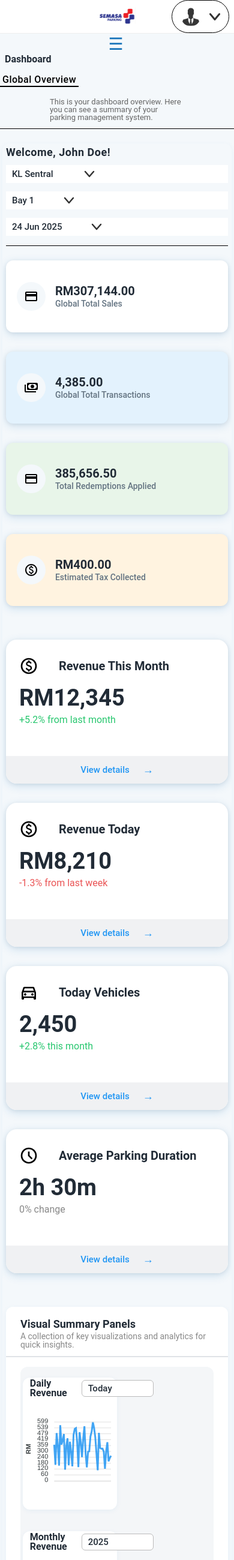
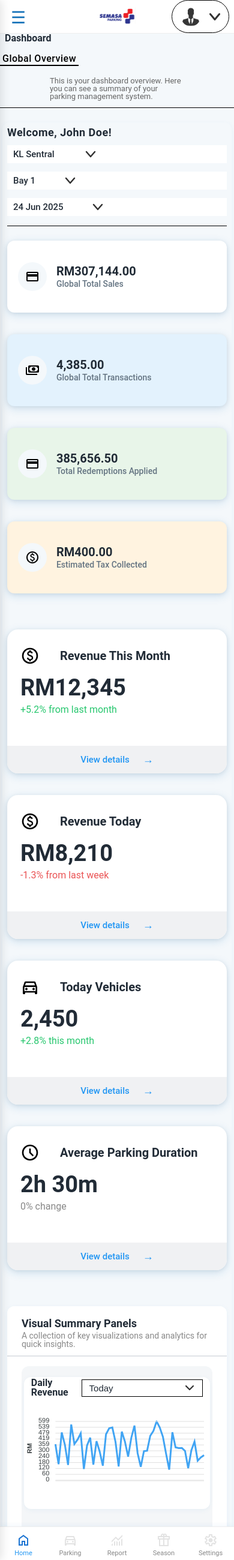
Before and after one commit to ribbonjikough/Front-end-CPMS, a PHP site: page /index.php in a window 390 px wide. Shown: the whole page at 60% size. Run offline with PHP 8.4, Linux system fonts and the light colour scheme; some libraries are stand-ins or nearby versions.

Commit message:
Add mobile navigation and sidebar drawer support
Introduced a mobile bottom navigation bar and a mobile sidebar drawer for improved mobile usability. Updated CSS for responsive layouts, added JavaScript to handle mobile drawer interactions and active nav highlighting, and modified topbar and index.php to include new navigation elements and dropdown styling.

```diff
--- a/frontend/assets/css/style.css
+++ b/frontend/assets/css/style.css
@@ -1041,6 +1041,7 @@ html {
     color: #888
   }
   .page-header {
+    position: relative;
     padding: 18px 0 12px 0
   }
   .page-title {
@@ -1101,39 +1102,68 @@ html {
   .sidebar-overlay.active {
     display: block
   }
-  .main-row {
-    flex-direction: column
-  }
-  .page-wrapper {
-    margin-left: 0;
-    width: 100vw;
-    min-width: 0;
-    height: auto
-  }
-  .row,
-  .row-big-cards {
-    flex-direction: column;
-    margin-left: 0;
-    margin-right: 0
-  }
-  .col-12 {
-    flex: 0 0 100%;
-    max-width: 100%
-  }
-  .col-lg-3,
-  .col-sm-6 {
-    max-width: 100%;
-    flex: 0 0 100%
-  }
-  .content {
-    width: 98%;
-    padding: 6px
-  }
-  .big-card,
-  .dash-widget {
-    min-width: 0;
-    width: 100%;
-    margin-bottom: 14px
+  .mobile-side-drawer {
+    position: fixed;
+    top: 0; left: 0;
+    width: 80vw;
+    max-width: 320px;
+    height: 100vh;
+    background: #fff;
+    box-shadow: 2px 0 16px rgba(0,0,0,0.12);
+    z-index: 3000;
+    transform: translateX(-100%);
+    transition: transform 0.25s cubic-bezier(.4,0,.2,1);
+    overflow-y: auto;
+    display: block;
+  }
+  .mobile-side-drawer.open {
+    transform: translateX(0);
+  }
+  .sidebar-overlay {
+    display: none;
+    position: fixed;
+    top: 0; left: 0; right: 0; bottom: 0;
+    background: rgba(33, 43, 54, 0.32);
+    z-index: 2999;
+  }
+  .sidebar-overlay.active {
+    display: block;
+  }
+  .sidebar-toggle {
+    display: inline-block !important;
+    position: absolute;
+    left: 12px;
+    top: 12px;
+    z-index: 3100;
+    background: none;
+    border: none;
+    font-size: 28px;
+    color: #1572b9;
+    cursor: pointer;
+  }
+  /* Hide desktop sidebars on mobile */
+  .primary-side-menu, .side-menu {
+    display: none !important;
+  }
+}
+@media (max-width:999px) {
+  .filters-row {
+    flex-direction: column !important;
+    align-items: stretch !important;
+    gap: 10px !important;
+    background: none !important;
+  }
+  .filter-btns,
+  .filter-dropdown,
+  .filter-search {
+    min-width: 0 !important;
+    width: 100% !important;
+    max-width: 100% !important;
+    margin-left: 0 !important;
+  }
+  .filter-btns {
+    justify-content: flex-start !important;
+    margin-top: 8px !important;
   }
 }
 .filters-row {
@@ -1813,3 +1843,56 @@ html {
 .legend-dot.tng { background: #ffb300; }
 .legend-dot.visa { background: #43a047; }
 .legend-dot.mastercard { background: #8e24aa; }
+
+.mobile-bottom-nav {
+  display: none;
+}
+
+@media (max-width: 600px) {
+  .mobile-bottom-nav {
+    position: fixed;
+    left: 0; right: 0; bottom: 0;
+    height: 56px;
+    background: #fff;
+    border-top: 1px solid #eee;
+    display: flex;
+    justify-content: space-around;
+    align-items: center;
+    z-index: 2002;
+    box-shadow: 0 -2px 8px rgba(21,114,185,.06);
+  }
+  .mobile-bottom-nav .nav-icon {
+    flex: 1;
+    text-align: center;
+    padding: 4px 0 0 0;
+    color: #888;
+    font-size: 11px;
+    text-decoration: none;
+    display: flex;
+    flex-direction: column;
+    align-items: center;
+    gap: 2px;
+  }
+  .mobile-bottom-nav .nav-icon img {
+    width: 24px;
+    height: 24px;
+    margin-bottom: 2px;
+    display: block;
+  }
+  .mobile-bottom-nav .nav-icon.active,
+  .mobile-bottom-nav .nav-icon:active {
+    color: #2196f3;
+  }
+  .mobile-bottom-nav .nav-icon.active img,
+  .mobile-bottom-nav .nav-icon:active img {
+    filter: brightness(0) saturate(100%) invert(33%) sepia(99%) saturate(749%) hue-rotate(181deg) brightness(97%) contrast(101%);
+  }
+  /* Hide sidebars on mobile */
+  .primary-side-menu,
+  .side-menu {
+    display: none !important;
+  }
+  body {
+    padding-bottom: 56px !important; /* Prevent content underlap */
+  }
+}
--- a/frontend/assets/js/script.js
+++ b/frontend/assets/js/script.js
@@ -198,3 +198,106 @@ document.addEventListener('DOMContentLoaded', function () {
 
   renderTable();
 });
+
+document.addEventListener('DOMContentLoaded', function () {
+  if (window.innerWidth < 600) {
+    // Highlight the active nav icon based on current page
+    const navLinks = document.querySelectorAll('.mobile-bottom-nav .nav-icon');
+    const current = location.pathname.split('/').pop();
+    navLinks.forEach(link => {
+      if (link.getAttribute('href').includes(current)) {
+        link.classList.add('active');
+      }
+    });
+  }
+});
+
+document.addEventListener('DOMContentLoaded', function () {
+  // Only run on mobile
+  if (window.innerWidth >= 600) return;
+
+  const sidebarToggle = document.querySelector('.sidebar-toggle');
+  const overlay = document.querySelector('.sidebar-overlay');
+  const drawer = document.getElementById('mobile-side-drawer');
+
+  // Hide drawer and overlay if not mobile
+  function enforceMobileDrawerVisibility() {
+    if (!isMobile()) {
+      if (drawer) drawer.classList.remove('open');
+      if (overlay) overlay.classList.remove('active');
+      if (drawer) drawer.style.display = 'none';
+      if (overlay) overlay.style.display = 'none';
+      document.body.style.overflow = '';
+    } else {
+      if (drawer) drawer.style.display = 'block';
+      if (overlay) overlay.style.display = '';
+    }
+  }
+
+  // Only attach events if mobile
+  function setupMobileDrawerEvents() {
+    if (!isMobile()) return;
+
+    // Map primary section to sidebar partial
+    const sidebarMap = {
+      home: 'assets/partials/sidebar_home.php',
+      parking: 'assets/partials/sidebar_parking.php',
+      report: 'assets/partials/sidebar_report.php',
+      season: 'assets/partials/sidebar_season.php',
+      settings: 'assets/partials/sidebar_settings.php'
+    };
+
+    function getCurrentSection() {
+      const active = document.querySelector('.mobile-bottom-nav .nav-icon.active');
+      return active ? active.getAttribute('data-section') : 'home';
+    }
+
+    function loadSidebar(section) {
+      const url = sidebarMap[section] || sidebarMap.home;
+      fetch(url)
+        .then(res => res.text())
+        .then(html => {
+          const temp = document.createElement('div');
+          temp.innerHTML = html;
+          const sideMenu = temp.querySelector('.side-menu');
+          drawer.innerHTML = '';
+          if (sideMenu) {
+            drawer.appendChild(sideMenu);
+          } else {
+            drawer.innerHTML = '<div style="padding:24px;">Menu not found.</div>';
+          }
+        });
+    }
+
+    function openDrawer() {
+      if (!isMobile()) return;
+      const section = getCurrentSection();
+      loadSidebar(section);
+      drawer.classList.add('open');
+      overlay.classList.add('active');
+      document.body.style.overflow = 'hidden';
+    }
+
+    function closeDrawer() {
+      drawer.classList.remove('open');
+      overlay.classList.remove('active');
+      document.body.style.overflow = '';
+    }
+
+    if (sidebarToggle) {
+      sidebarToggle.onclick = openDrawer;
+    }
+    if (overlay) {
+      overlay.onclick = closeDrawer;
+    }
+    document.addEventListener('keydown', function(e) {
+      if (e.key === 'Escape' && isMobile()) closeDrawer();
+    });
+  }
+
+  enforceMobileDrawerVisibility();
+  window.addEventListener('resize', enforceMobileDrawerVisibility);
+
+  setupMobileDrawerEvents();
+  window.addEventListener('resize', setupMobileDrawerEvents);
+});
--- a/frontend/assets/partials/topbar.php
+++ b/frontend/assets/partials/topbar.php
@@ -8,6 +8,8 @@
     <link rel="stylesheet" href="assets/css/style.css" />
   </head>
   <body>
+  <div id="mobile-side-drawer" class="mobile-side-drawer"></div>
+
     <div class="top-menu">
       <div class="logo-walkin-search">
         <img class="image" src="assets/img/company-logo2.png" />
@@ -33,5 +35,27 @@
     </button>
     <!-- Add this overlay for mobile sidebar -->
     <div class="sidebar-overlay"></div>
+        <nav class="mobile-bottom-nav">
+      <a href="index.php" class="nav-icon" data-section="home">
+        <img src="assets/img/home_24dp_E3E3E3_FILL0_wght400_GRAD0_opsz24.svg" alt="Home">
+        <span>Home</span>
+      </a>
+      <a href="car_in_park.php" class="nav-icon" data-section="parking">
+        <img src="assets/img/directions_car_24dp_E3E3E3_FILL0_wght400_GRAD0_opsz24.svg" alt="Parking">
+        <span>Parking</span>
+      </a>
+      <a href="transactions.php" class="nav-icon" data-section="report">
+        <img src="assets/img/monitoring_24dp_E3E3E3_FILL0_wght400_GRAD0_opsz24.svg" alt="Report">
+        <span>Report</span>
+      </a>
+      <a href="season_parking_list.php" class="nav-icon" data-section="season">
+        <img src="assets/img/featured_seasonal_and_gifts_24dp_E3E3E3_FILL0_wght400_GRAD0_opsz24 (1).svg" alt="Season">
+        <span>Season</span>
+      </a>
+      <a href="settings.php" class="nav-icon" data-section="settings">
+        <img src="assets/img/settings_24dp_E3E3E3_FILL0_wght400_GRAD0_opsz24.svg" alt="Settings">
+        <span>Settings</span>
+      </a>
+    </nav>
   </body>
 </html>
--- a/frontend/index.php
+++ b/frontend/index.php
@@ -179,16 +179,19 @@ $page_subtext = 'This is your dashboard overview. Here you can see a summary of
                     <div class="card-body">
                         <div class="summary-chart-box">
                             <!-- Left column: two stacked line charts -->
-                            <div class="col-lg-6 col-sm-12" style="display:flex;flex-direction:column;gap:18px;width:50%;">
+                            <div class="col-lg-6 col-sm-12" style="display:flex;flex-direction:column;gap:18px;width:100%;">
                                 <!-- Daily Revenue Line Chart -->
                                 <div class="graph-container" style="height:220px;">
-                                    <div class="chart-header filter-box">
+                                    <div class="chart-header filter-box" style="display:flex;align-items:center;justify-content:space-between;">
                                         <span class="chart-header-title">Daily Revenue</span>
-                                        <select class="filter-select">
+                                        <div class="dropdown-wrapper">
+                                            <select class="dropdown">
                                                 <option>Today</option>
                                                 <option>Yesterday</option>
                                                 <option>This Week</option>
                                             </select>
+                                            <span class="dropdown-polygon"></span>
+                                        </div>
                                     </div>
                                     <div id="dashboard_graph_1" style="width:100%;height:100%;"></div>
                                 </div>
@@ -196,25 +199,31 @@ $page_subtext = 'This is your dashboard overview. Here you can see a summary of
                                 <div class="graph-container" style="height:220px;">
                                     <div class="chart-header filter-box">
                                         <span class="chart-header-title">Monthly Revenue</span>
-                                        <select class="filter-select" style="min-width:120px;">
+                                        <div class="dropdown-wrapper">
+                                            <select class="dropdown" style="min-width:120px;">
                                                 <option>2025</option>
                                                 <option>2024</option>
                                                 <option>2023</option>
                                             </select>
+                                            <span class="dropdown-polygon"></span>
+                                        </div>
                                     </div>
                                     <div id="dashboard_graph_2" style="width:100%;height:100%;"></div>
                                 </div>
                             </div>
                             <!-- Right column: pie chart -->
-                            <div class="col-lg-6 col-sm-12" style="display:flex;flex-direction:column;gap:18px;width:50%;height:100%;">
+                            <div class="col-lg-6 col-sm-12" style="display:flex;flex-direction:column;gap:18px;height:100%;width:100%;">
                                 <div class="graph-container" style="height:458px;">
                                     <div class="chart-header filter-box" style="display:flex;align-items:center;justify-content:space-between;width:100%;margin-bottom:8px;">
                                         <span style="font-weight:600;font-size:16px;color:#212b36;">Monthly Length of Stay</span>
-                                        <select class="filter-select" style="min-width:120px;">
+                                        <div class="dropdown-wrapper">
+                                            <select class="dropdown" style="min-width:120px;">
                                                 <option>March 2025</option>
                                                 <option>February 2025</option>
                                                 <option>January 2025</option>
                                             </select>
+                                            <span class="dropdown-polygon"></span>
+                                        </div>
                                     </div>
                                     <div id="dashboard_graph_3" style="width:100%;height:100%;"></div>
                                 </div>
@@ -222,7 +231,19 @@ $page_subtext = 'This is your dashboard overview. Here you can see a summary of
                         </div>
 
                         <div class="summary-chart-box" style="gap:24px;">
-                                <div id="dashboard_graph_7" class="graph-container" style="height:320px;"></div>
+                                <div class="graph-container" style="height:320px;">
+                                    <div class="chart-header filter-box">
+                                        <span class="chart-header-title">Peak Hour</span>
+                                        <div class="dropdown-wrapper">
+                                            <select class="dropdown">
+                                                <option>Today</option>
+                                                <option>Yesterday</option>
+                                            </select>
+                                            <span class="dropdown-polygon"></span>
+                                        </div>
+                                    </div>
+                                    <div id="dashboard_graph_7" style="width:100%;height:100%;"></div>
+                                </div>
                         </div>
                         <div class="summary-chart-box">
                                 <div class="graph-container graph-container-double-donut">
```
Lines whose indentation alone changed are shown as unchanged.
